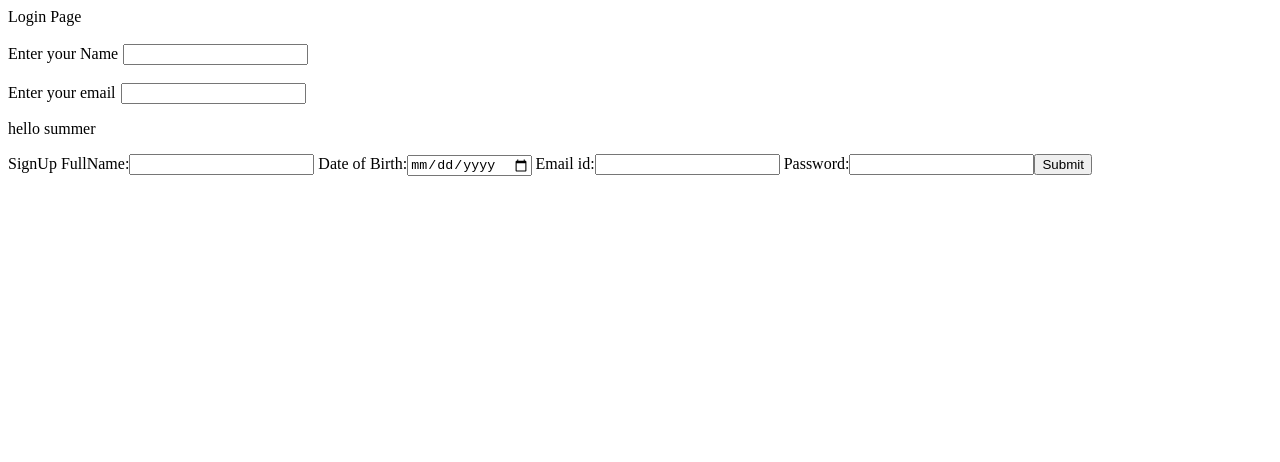
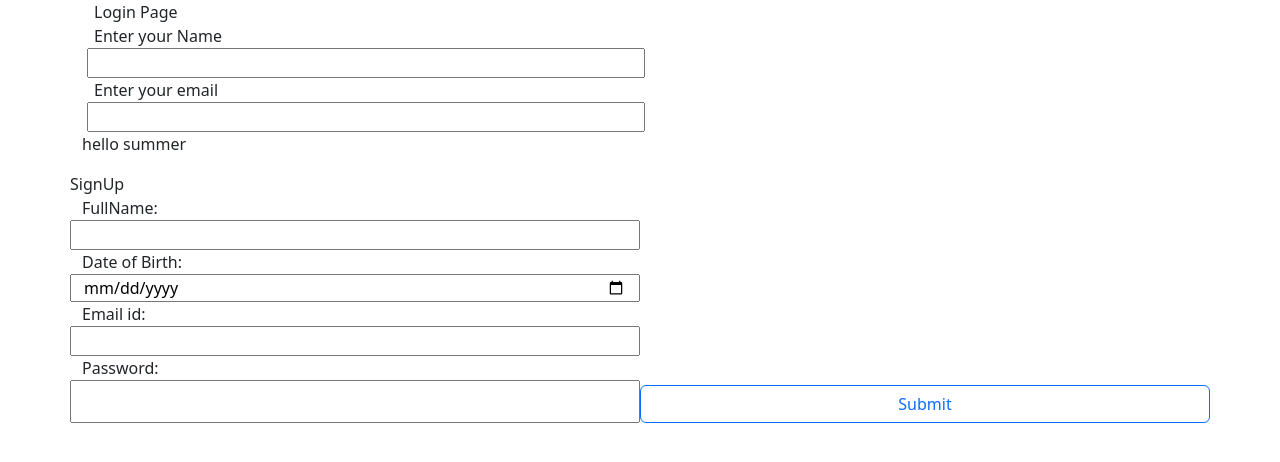
Before and after one commit to Ashmitasunuwar/FormValidation, a React (Create React App) app: page / in a window 1280 px wide. Shown: the top 462 px of the page. Built offline with nearby package versions, Linux system fonts and the light colour scheme.

Commit message:
5th commit

```diff
--- a/public/index.html
+++ b/public/index.html
@@ -8,6 +8,7 @@
   <meta name="theme-color" content="#000000" />
   <meta name="description" content="Web site created using create-react-app" />
   <link rel="apple-touch-icon" href="%PUBLIC_URL%/logo192.png" />
+  <link rel="stylesheet" href="https://cdn.jsdelivr.net/npm/bootstrap@5.3.2/dist/css/bootstrap.min.css" integrity="sha384-T3c6CoIi6uLrA9TneNEoa7RxnatzjcDSCmG1MXxSR1GAsXEV/Dwwykc2MPK8M2HN" crossorigin="anonymous">
   <!--
       manifest.json provides metadata used when your web app is installed on a
       user's mobile device or desktop. See https://developers.google.com/web/fundamentals/web-app-manifest/
--- a/src/App.js
+++ b/src/App.js
@@ -12,12 +12,12 @@ const handleSignUpButton = (event) => {
 
 
 const App = () => {
-    return <div>
+    return <div className='container'>
 
-        <Login />
+        <Login/>
 <p>hello summer</p>
 
-        <SignUp />
+        <SignUp  className='container' />
 
 
 
--- a/src/login.js
+++ b/src/login.js
@@ -20,15 +20,13 @@ const Login = ({ handelchange }) => {
 
 
 
-    return (<div> Login Page
-        <form>
-            <br></br>
-            <label >Enter your Name</label>
-            <input type="text" style={{ marginLeft: '5px' }} value={userName} onChange={(e) => { handleChange(e) }} />
-            <br></br>
-            <br></br>
+    return (<div className='container'>  Login Page
+        <form className='row'>
+
+            <label  >Enter your Name</label>
+            <input  className='col-6'type="text" style={{ marginLeft: '5px' }} value={userName} onChange={(e) => { handleChange(e) }} />
             <label >Enter your email</label>
-            <input type="text" style={{ marginLeft: '5px' }} value={email} onChange={(e) => { pswdChange(e) }} />
+            <input className='col-6' type="text" style={{ marginLeft: '5px' }} value={email} onChange={(e) => { pswdChange(e) }} />
         </form>
 
     </div>)
--- a/src/signup.js
+++ b/src/signup.js
@@ -26,16 +26,18 @@ const SignUp = () => {
         setEmail(e.target.value)
     }
 
-    return <form>SignUp
+    return <form className="row">SignUp
         <label> FullName:</label>
-        <input type='text' value={FullName} onChange={(e) => handleFullName(e)} />
+        <input  className='col-6'type='text' value={FullName} onChange={(e) => handleFullName(e)} />
         <label> Date of Birth:</label>
-        <input type="date" value={Dob} onChange={handleDob} />
+        <input  className='col-6'type="date" value={Dob} onChange={handleDob} />
         <label> Email id:</label>
-        <input type="text" value={email} onChange={(e) => { handleEmail(e) }} />
+        <input  className='col-6' type="text" value={email} onChange={(e) => { handleEmail(e) }} />
         <label> Password:</label>
-        <input type="text" value={password} onChange={(e) => { handlepassword(e) }} />
-        <button>Submit</button>
+        <input  className='col-6'
+          type="text" value={password} onChange={(e) => { handlepassword(e) }} />
+      <button
+          style={{marginTop:'5px'}}className="btn btn-outline-primary col-6"> Submit</button>
     </form>
 }
 export default SignUp
```
